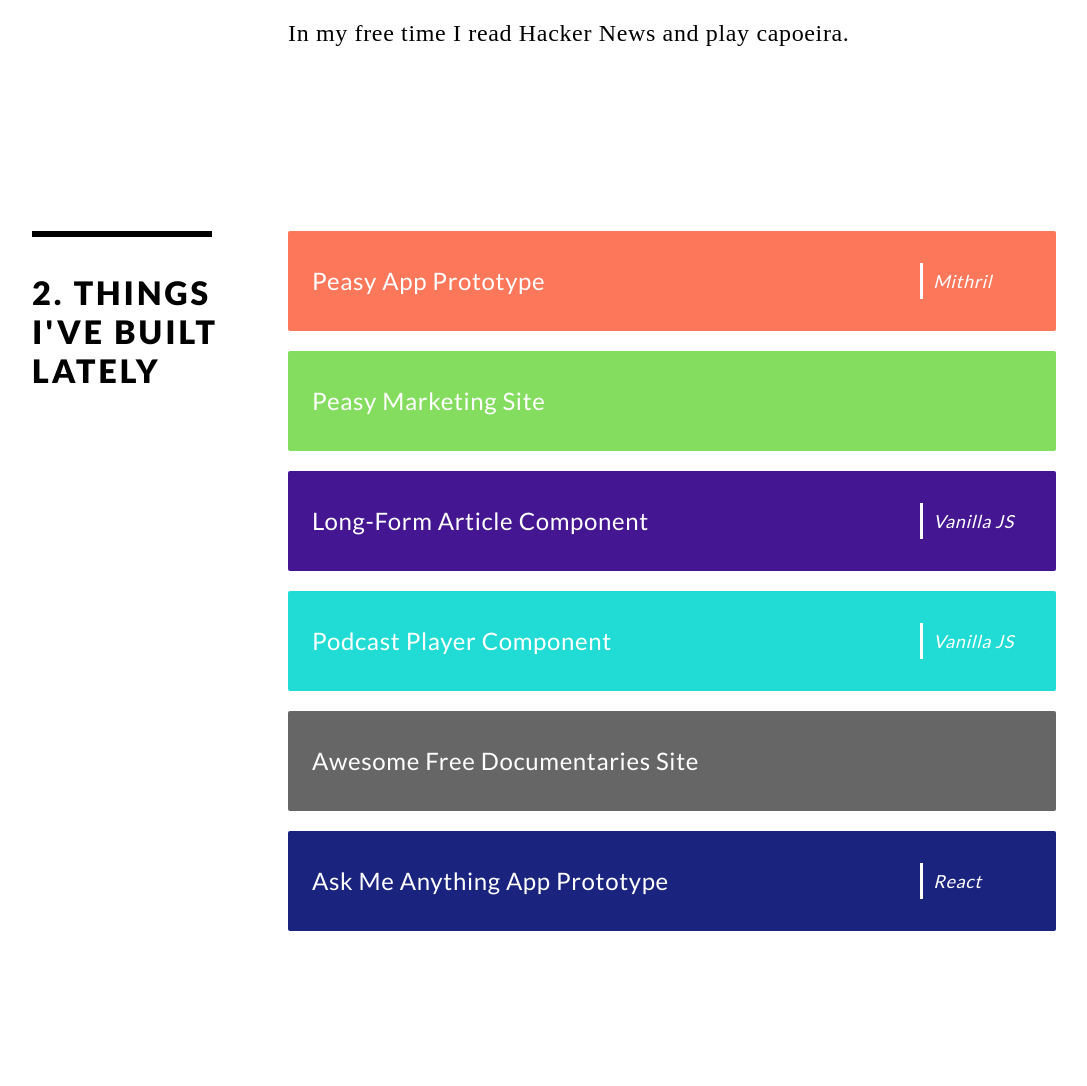
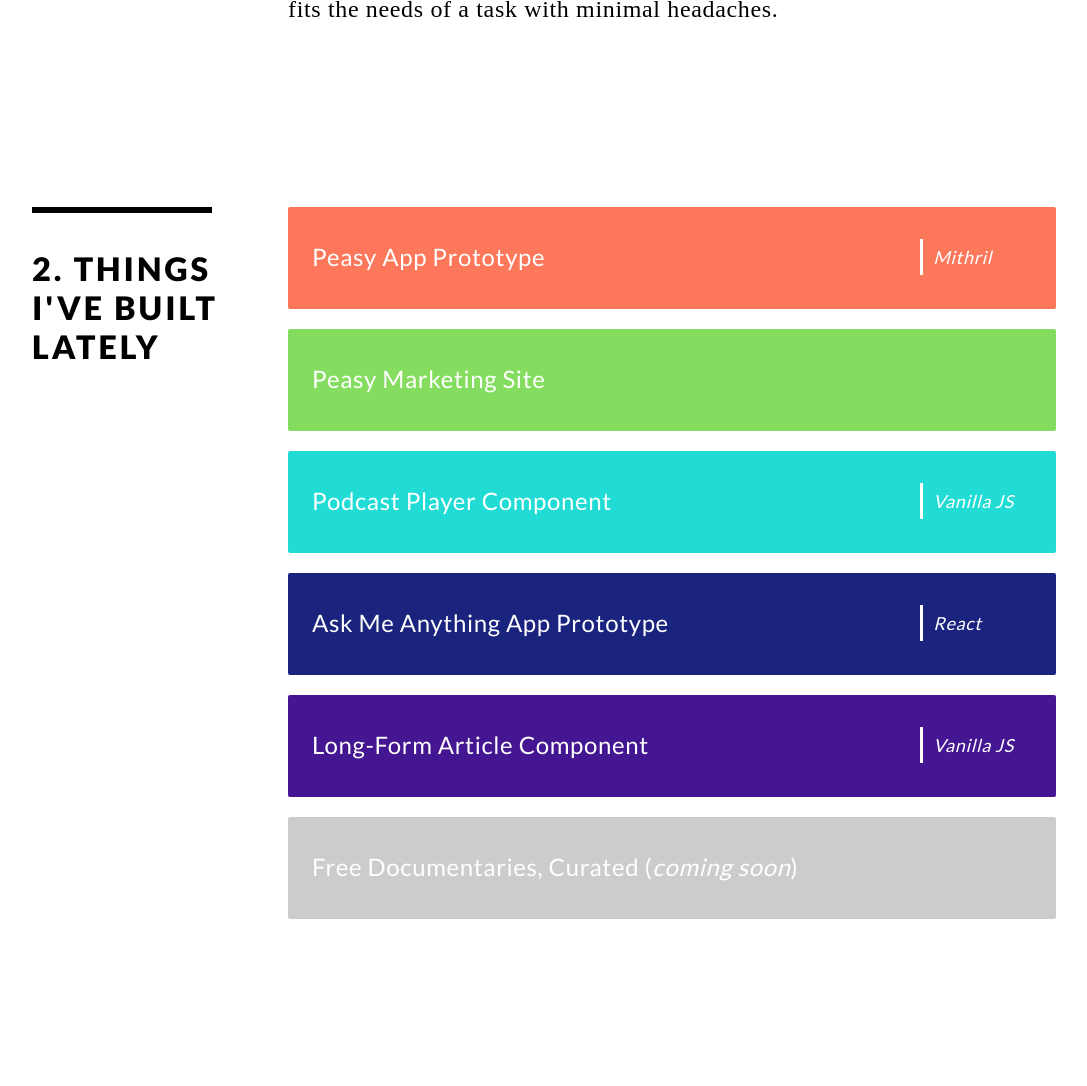
Before and after one commit to lexhaynes/portflio, a plain HTML site: page index.html in a window 1280 px wide. Shown: the part 1449-2535 px from the top of the page, without its empty margins (96-1183 px from the left). Drawn offline with Linux system fonts and the light colour scheme; a web font is replaced by a local one.

Commit message:
made work grid items links; disabled docs grid item

```diff
--- a/css/styles.css
+++ b/css/styles.css
@@ -208,6 +208,14 @@ aside { font-style:italic; margin-top:1rem; }
 	font-weight:500;
 	font-size:1rem;
 	transition:background 0.3s;
+	border-bottom:none;
+}
+
+.grid-item:hover,
+.grid-item:active,
+.grid-item:focus {
+	border-bottom:none;
+	color:#fff;
 }
 
 	.grid-item.peasy { background:#FD775B;}
@@ -230,10 +238,11 @@ aside { font-style:italic; margin-top:1rem; }
 	.grid-item.podcast:active,
 	.grid-item.podcast:focus { background:#18b3ac;}
 
-	.grid-item.docs { background:#666;}
-	.grid-item.docs:hover,
+	/*free docs site coming soon for now*/
+	.grid-item.docs {cursor:default; background:#ccc;}
+/*	.grid-item.docs:hover,
 	.grid-item.docs:active,
-	.grid-item.docs:focus { background:#333;}
+	.grid-item.docs:focus { background:#666;}*/
 
 	.grid-item.ama { background:#1a237e;}
 	.grid-item.ama:hover,
--- a/index.html
+++ b/index.html
@@ -49,9 +49,8 @@
 		<div class="section-content">
 		<p><span class="text-emphasize">Hi, I'm Alex! I'm a front-end web developer.</span>  I build beautiful web experiences and user interfaces that perform seamlessly on any device.</p>
 
-		<p>For most of my projects in JavaScript-land, I go for good ol' <a href="http://vanilla-js.com/" target="blank">vanilla JS</a>, but I've also worked with shiny front-end tools like React, Redux, and Webpack.</p> <p>I believe the best tool for the job is not the coolest stack but the one that fits the needs of a task with minimal headaches.</p>
-		<p>In my free time I read Hacker News and play capoeira.</p>
-
+		<p>I do not use JQuery or Bootstrap unless they are already part of a project's stack. For most of my front-end projects, I start with good ol' <a href="http://vanilla-js.com/" target="blank">vanilla JS</a>, and add shiny front-end tools like React, Redux, and Webpack where necessary.</p> <p>I believe the best tool for the job is not the coolest stack but the one that fits the needs of a task with minimal headaches.</p>
+<!-- 		<p>In my free time I read Hacker News and play capoeira.</p> -->
 		</div>
 	</div>
 </section>
@@ -62,28 +61,28 @@
 		<div class="section-content">
 			<div class="work-grid">
 
-				<div class="grid-item peasy">
+				<a class="grid-item peasy" href = "#">
 					<span class="grid-item-title">Peasy App Prototype</span>
 					<span class = "grid-item-tag">Mithril</span>
-				</div>
-				<div class="grid-item peasy-marketing">
+				</a>
+				<a class="grid-item peasy-marketing" href = "#">
 					<span class="grid-item-title">Peasy Marketing Site</span>
-				</div>
-				<div class="grid-item longform">
+				</a>
+				<a class="grid-item podcast" href = "#">
+					<span class="grid-item-title">Podcast Player Component</span>
+					<span class = "grid-item-tag">Vanilla JS</span>
+				</a>
+				<a class="grid-item ama" href = "#">
+					<span class="grid-item-title">Ask Me Anything App Prototype</span>
+					<span class = "grid-item-tag">React</span>
+				</a>
+				<a class="grid-item longform" href = "#">
 					<span class="grid-item-title">Long-Form Article Component</span>
 					<span class = "grid-item-tag">Vanilla JS</span>
-				</div>
-				<div class="grid-item podcast">
-					<span class="grid-item-title">Podcast Player Component</span>
-					<span class = "grid-item-tag">Vanilla JS</span>
-				</div>
-				<div class="grid-item docs">
-					<span class="grid-item-title">Awesome Free Documentaries Site</span>
-				</div>
-				<div class="grid-item ama">
-					<span class="grid-item-title">Ask Me Anything App Prototype</span>
-					<span class = "grid-item-tag">React</span>
-				</div>
+				</a>
+				<a class="grid-item docs" href = "#">
+					<span class="grid-item-title">Free Documentaries, Curated (<em>coming soon</em>) </span>
+				</a>
 			</div>
 		</div>
 	</div>
--- a/script.js
+++ b/script.js
@@ -13,7 +13,7 @@ var state = {
 }
 
 var positions = {
-	nav_top: 555,
+	nav_top: 720,
 }
 
 var constants = {
@@ -70,7 +70,6 @@ var utils = (function() {
 
 var listeners = {
 	scroll: function() {
-		//console.log(this.scrollY);
 		state.previousScrollY = state.scrollY;
 		state.scrollY = this.scrollY || window.pageYOffset || document.documentElement.scrollTop;
 
```
